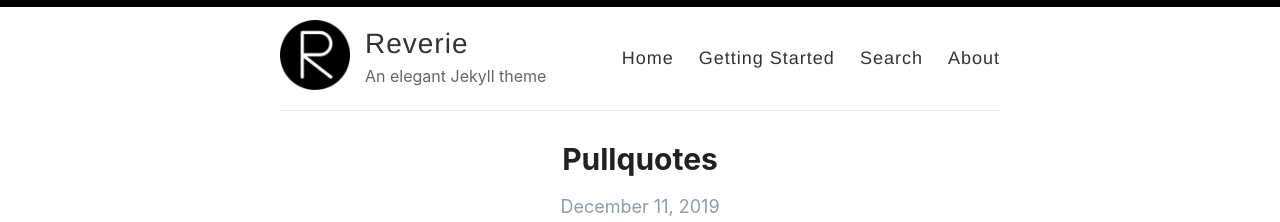
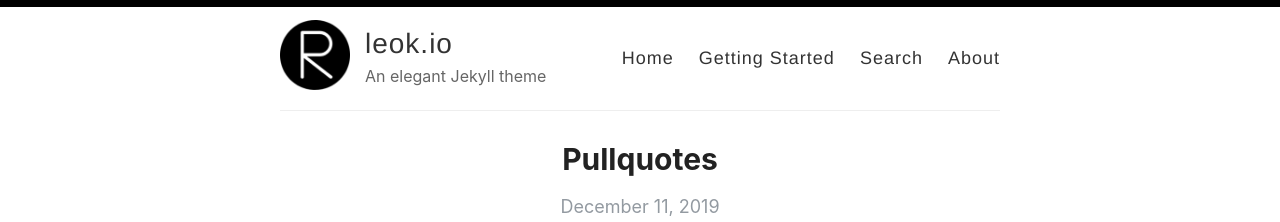
Before and after one commit to l-m-k/l-m-k.github.io, a Jekyll site: the page built from index.html, in a window 1280 px wide and 900 px high. Shown: the top 222 px of the window. Built offline with Jekyll 4.4.1, drawn with Linux system fonts in a browser that asks for light colours; the list of posts is cut into pages by our own code.

Commit message:
Update _config.yml

```diff
--- a/_config.yml
+++ b/_config.yml
@@ -3,10 +3,10 @@
 #
 
 # Name of your site (displayed in the header)
-name: Reverie
+name: leok.io
 
 # Name of the author
-author: Amit Merchant
+author: Leo
 
 # Short bio or description (displayed in the header)
 description: An elegant Jekyll theme
```
